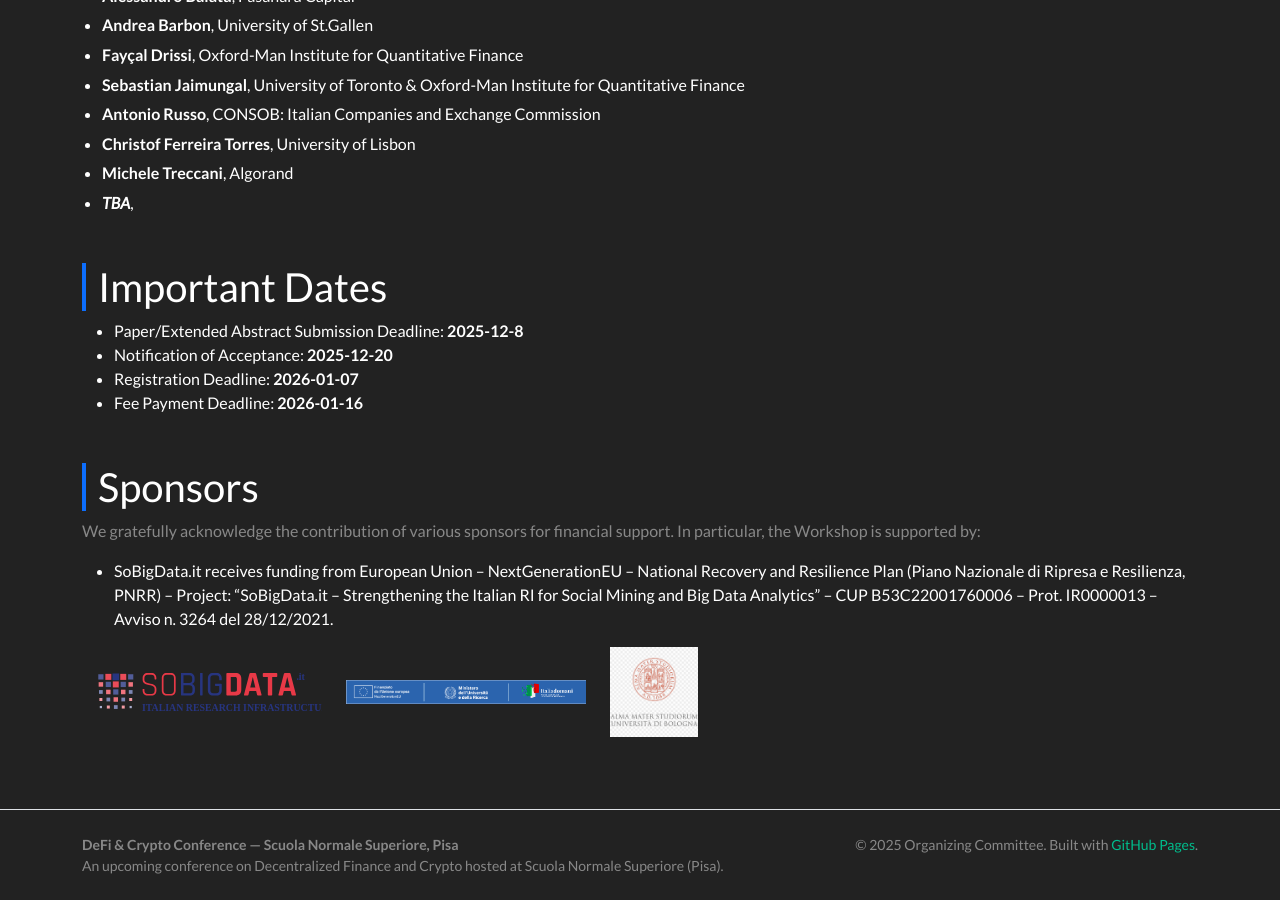
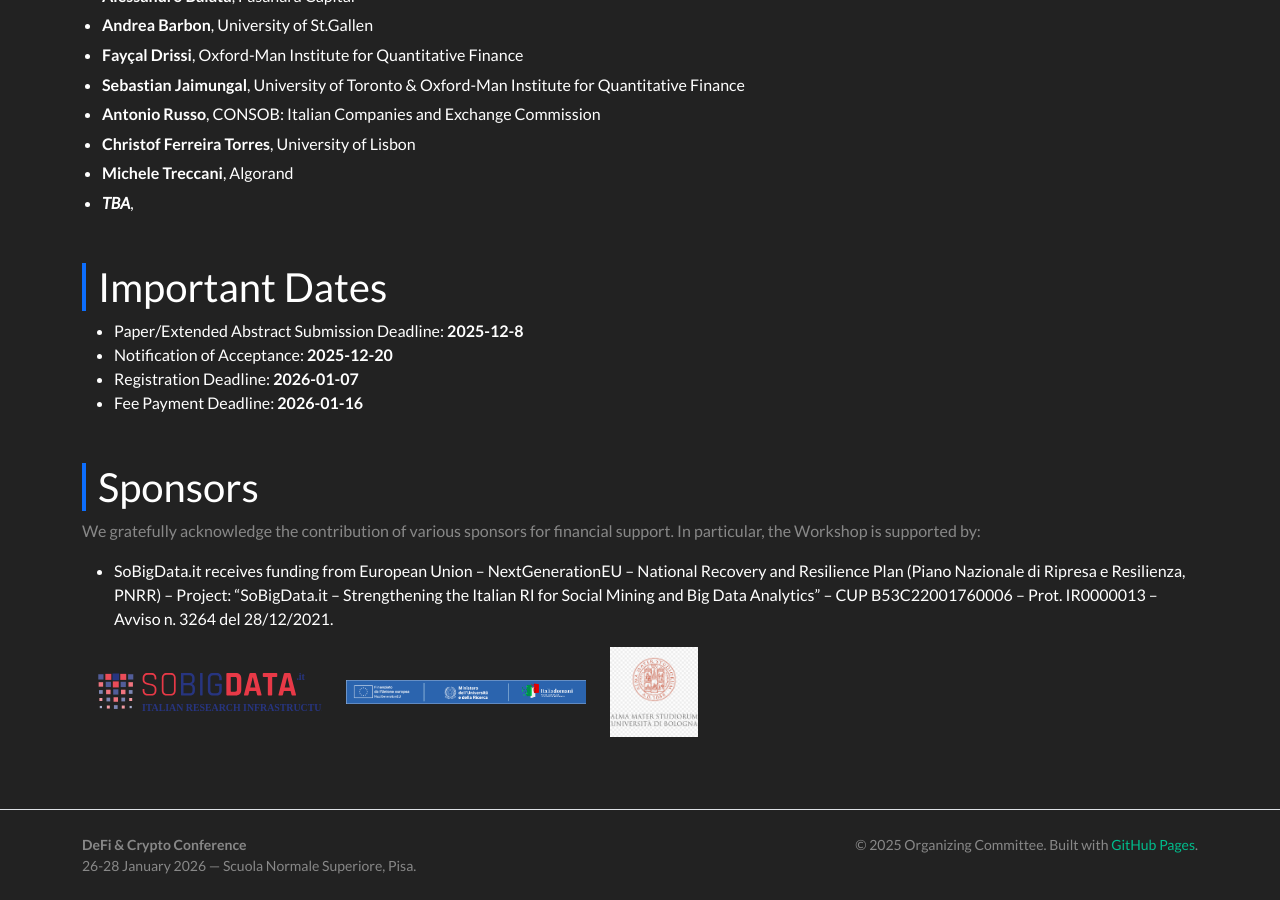
Before and after one commit to sns-defi/sns-defi.github.io, a Jekyll site: the page built from index.md, in a window 1280 px wide and 900 px high, scrolled down 1022 px. Built offline with Jekyll 4.4.1, drawn with Linux system fonts in a browser that asks for light colours; nearby versions of some CDN libraries.

Commit message:
Revise conference title and description
Updated conference title and description with new dates.

```diff
--- a/_config.yml
+++ b/_config.yml
@@ -1,5 +1,5 @@
-title: "DeFi & Crypto Conference — Scuola Normale Superiore, Pisa"
-description: "An upcoming conference on Decentralized Finance and Crypto hosted at Scuola Normale Superiore (Pisa)."
+title: "DeFi & Crypto Conference"
+description: "26-28 January 2026 — Scuola Normale Superiore, Pisa."
 url: ""    # set to your production URL, e.g. https://username.github.io
 baseurl: "" # set to /repo-name if using a project site
 markdown: kramdown
```
